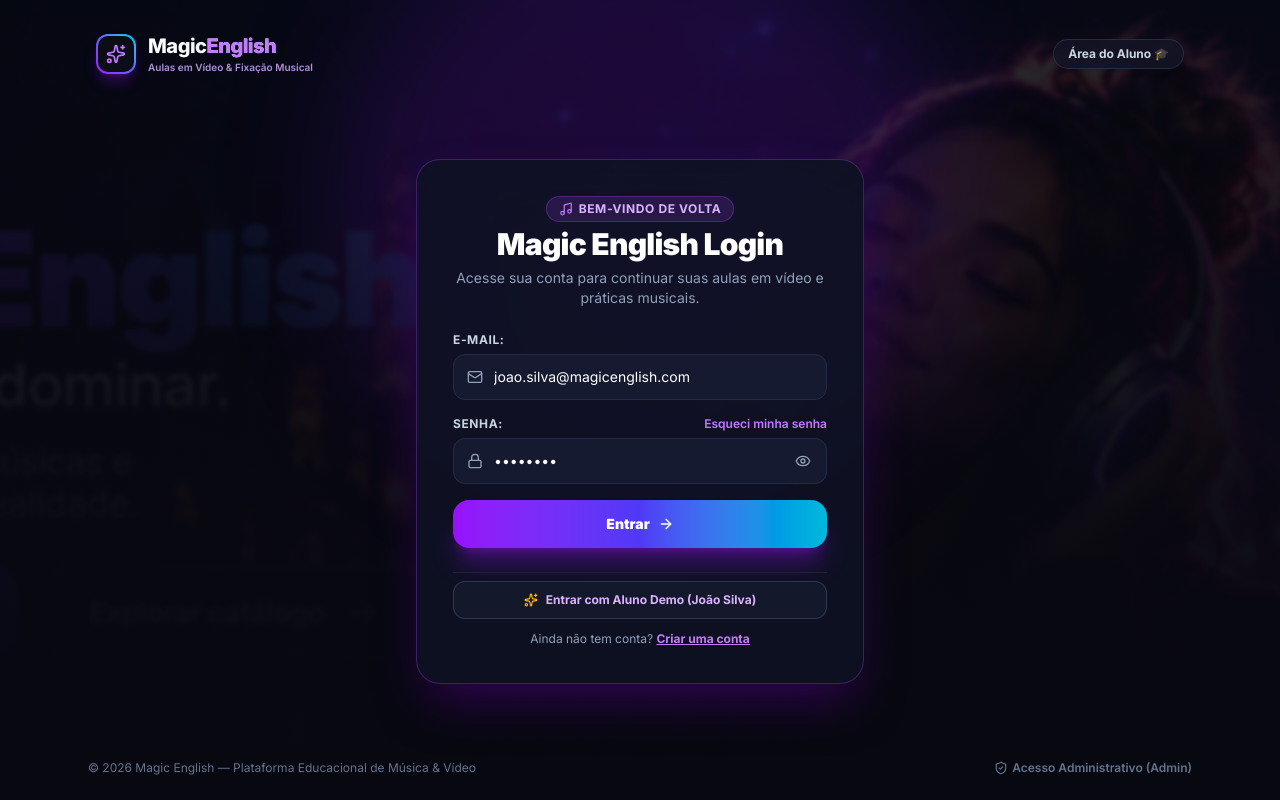
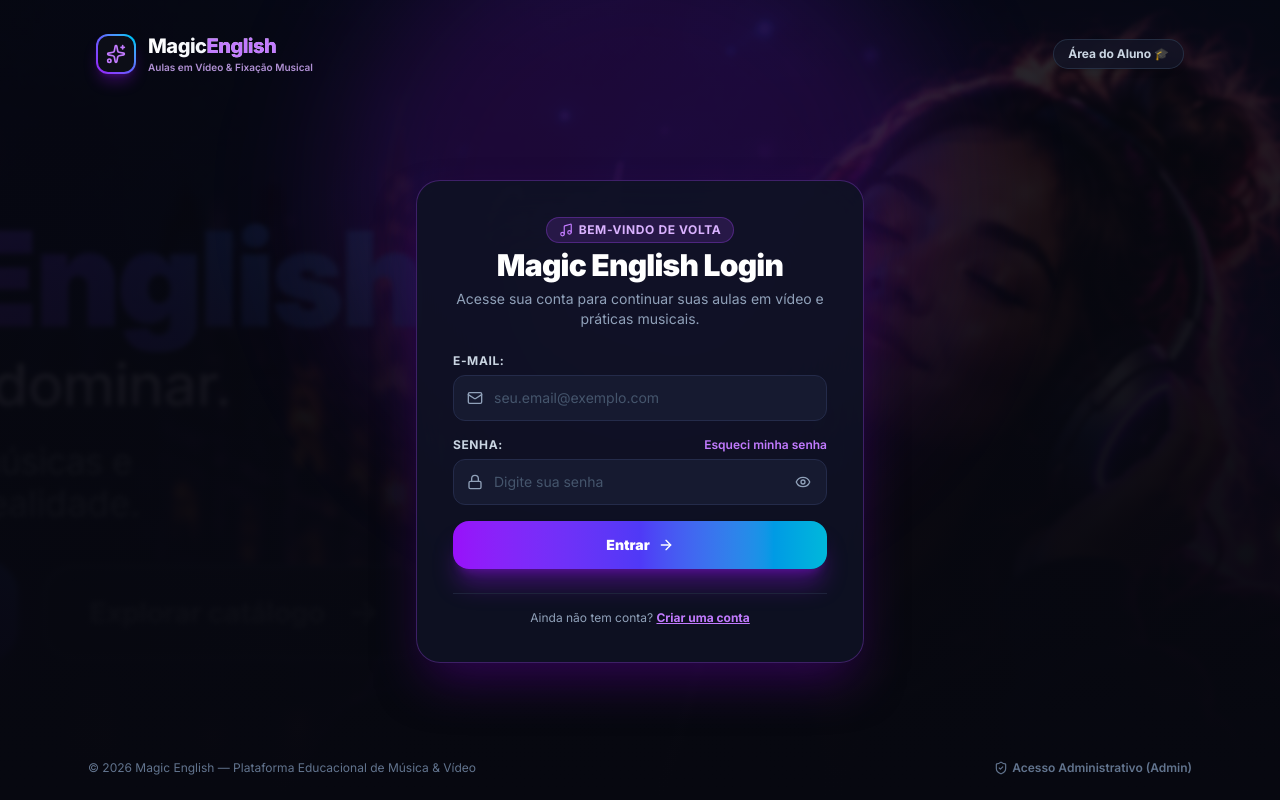
Before and after one commit to MagicEnglishMusic/magic-english, a React (Vite) app: page /login in a window 1280 px wide. Built offline with nearby package versions, Linux system fonts and the light colour scheme; no server answers.

Commit message:
fix(auth): clean student login screen by removing default demo credentials and demo student button

```diff
--- a/src/components/auth/LoginStudent.jsx
+++ b/src/components/auth/LoginStudent.jsx
@@ -4,13 +4,13 @@ import { useAuth } from '../../context/AuthContext';
 
 export default function LoginStudent({ onLoginSuccess, onGoToRegister, onGoToForgotPassword, onGoToAdminLogin }) {
   const { loginStudent } = useAuth();
-  const [email, setEmail] = useState('joao.silva@magicenglish.com');
-  const [password, setPassword] = useState('••••••••');
+  const [email, setEmail] = useState('');
+  const [password, setPassword] = useState('');
   const [showPassword, setShowPassword] = useState(false);
   const [isLoading, setIsLoading] = useState(false);
   const [error, setError] = useState('');
 
-  const handleSubmit = (e) => {
+  const handleSubmit = async (e) => {
     e.preventDefault();
     setError('');
 
@@ -25,18 +25,19 @@ export default function LoginStudent({ onLoginSuccess, onGoToRegister, onGoToFor
 
     setIsLoading(true);
 
-    setTimeout(() => {
-      loginStudent(email, password);
+    try {
+      await loginStudent(email, password);
       setIsLoading(false);
       if (onLoginSuccess) onLoginSuccess();
-    }, 450);
-  };
-
-  const handleDemoStudent = () => {
-    setEmail('joao.silva@magicenglish.com');
-    setPassword('senha123');
-    loginStudent('joao.silva@magicenglish.com', 'senha123');
-    if (onLoginSuccess) onLoginSuccess();
+    } catch (err) {
+      setIsLoading(false);
+      const msg = err.message || '';
+      if (msg.toLowerCase().includes('invalid login credentials') || msg.toLowerCase().includes('invalid_grant')) {
+        setError('E-mail ou senha incorretos. Verifique seus dados e tente novamente.');
+      } else {
+        setError(msg || 'Erro ao realizar login. Tente novamente.');
+      }
+    }
   };
 
   return (
@@ -167,16 +168,8 @@ export default function LoginStudent({ onLoginSuccess, onGoToRegister, onGoToFor
             </button>
           </form>
 
-          {/* Create Account & Quick Demo */}
-          <div className="pt-2 border-t border-[#1e233b] text-center space-y-3">
-            <button
-              onClick={handleDemoStudent}
-              className="w-full py-2.5 px-4 rounded-xl bg-[#14182b] hover:bg-[#1b2038] border border-slate-700/80 text-purple-300 hover:text-white text-xs font-bold transition-all cursor-pointer flex items-center justify-center gap-2"
-            >
-              <Sparkles className="w-3.5 h-3.5 text-amber-400" />
-              <span>Entrar com Aluno Demo (João Silva)</span>
-            </button>
-
+          {/* Create Account Link */}
+          <div className="pt-4 border-t border-[#1e233b] text-center">
             <p className="text-xs text-slate-400">
               Ainda não tem conta?{' '}
               <button
--- a/src/context/AuthContext.jsx
+++ b/src/context/AuthContext.jsx
@@ -164,8 +164,8 @@ export function AuthProvider({ children }) {
 
   // 1. Student Login
   const loginStudent = async (email, password) => {
-    // If Supabase is configured and not default demo, try Supabase auth
-    if (isSupabaseConfigured && email !== DEFAULT_STUDENT.email) {
+    // If Supabase is configured, authenticate via Supabase Auth
+    if (isSupabaseConfigured) {
       try {
         const { data, error } = await supabase.auth.signInWithPassword({
           email: email.trim(),
```
